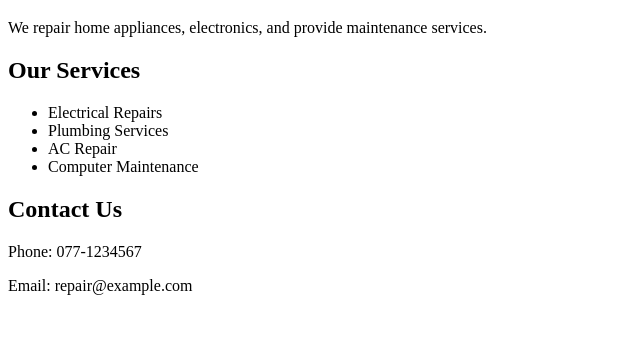
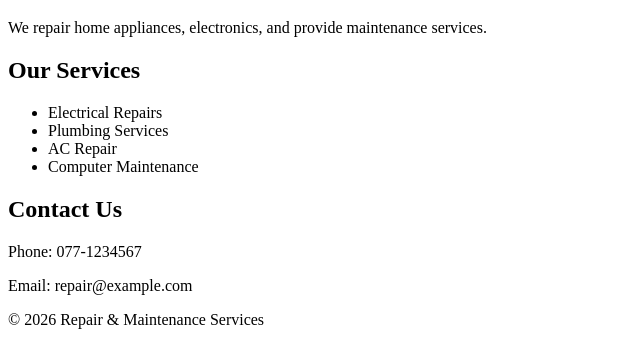
Before and after one commit to amashitharushika/repair-maintenance-devops, a plain HTML site: page src/index.html in a window 1280 px wide. Shown: the part 61-424 px from the top of the page, without its empty margins (0-640 px from the left). Drawn offline with Linux system fonts and the light colour scheme.

Commit message:
feat: add footer section

```diff
--- a/src/index.html
+++ b/src/index.html
@@ -20,5 +20,9 @@
 <p>Phone: 077-1234567</p>
 <p>Email: repair@example.com</p>
 
+<footer>
+  <p>© 2026 Repair & Maintenance Services</p>
+</footer>
+
 </body>
 </html>
```
